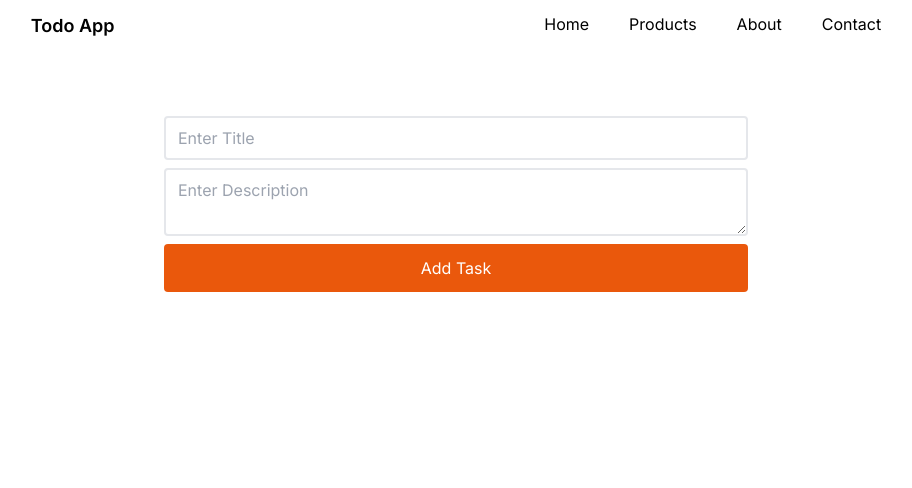
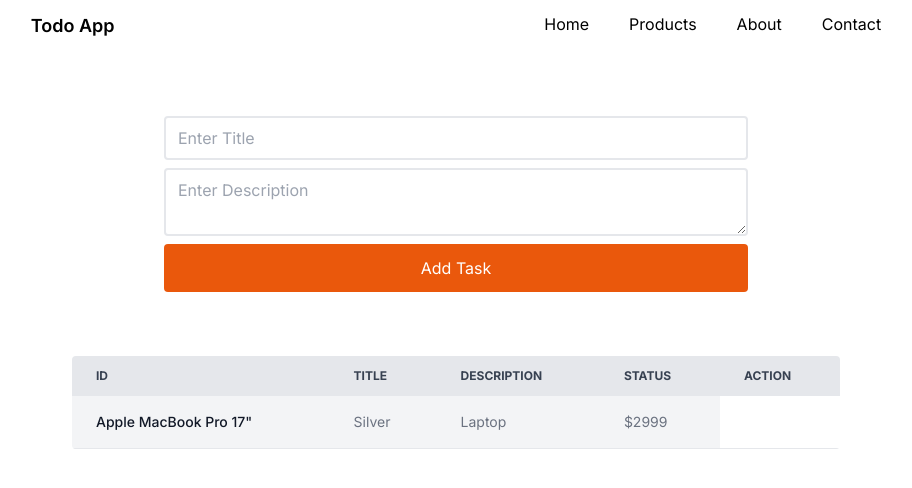
Before and after one commit to shahenwaz/todo-next-app, a Next.js app: page / in a window 1280 px wide. Shown: the top 488 px of the page, without its empty margins (184-1096 px from the left). Built offline with nearby package versions, Linux system fonts and the light colour scheme.

Commit message:
Component added - Table

```diff
--- a/app/page.js
+++ b/app/page.js
@@ -1,3 +1,5 @@
+import Table from "@/components/Table";
+
 export default function Home() {
   return (
     <>
@@ -20,6 +22,7 @@
           Add Task
         </button>
       </form>
+      <Table />
     </>
   );
 }
--- /dev/null
+++ b/components/Table.jsx
@@ -0,0 +1,43 @@
+import React from "react";
+
+const Table = () => {
+  return (
+    <div className="relative overflow-x-auto mt-16 w-[60%] mx-auto rounded">
+      <table className="w-full text-sm text-left rtl:text-right text-gray-500 dark:text-gray-400">
+        <thead className="text-xs text-gray-700 uppercase bg-gray-200 dark:bg-gray-700 dark:text-gray-400">
+          <tr>
+            <th scope="col" className="px-6 py-3">
+              Id
+            </th>
+            <th scope="col" className="px-6 py-3">
+              Title
+            </th>
+            <th scope="col" className="px-6 py-3">
+              Description
+            </th>
+            <th scope="col" className="px-6 py-3">
+              Status
+            </th>
+            <th scope="col" className="px-6 py-3">
+              Action
+            </th>
+          </tr>
+        </thead>
+        <tbody>
+          <tr className="bg-gray-100 border-b dark:bg-gray-800 dark:border-gray-700">
+            <th
+              scope="row"
+              className="px-6 py-4 font-medium text-gray-900 whitespace-nowrap dark:text-white"
+            >
+              Apple MacBook Pro 17"
+            </th>
+            <td className="px-6 py-4">Silver</td>
+            <td className="px-6 py-4">Laptop</td>
+            <td className="px-6 py-4">$2999</td>
+          </tr>
+        </tbody>
+      </table>
+    </div>
+  );
+};
+export default Table;
```
